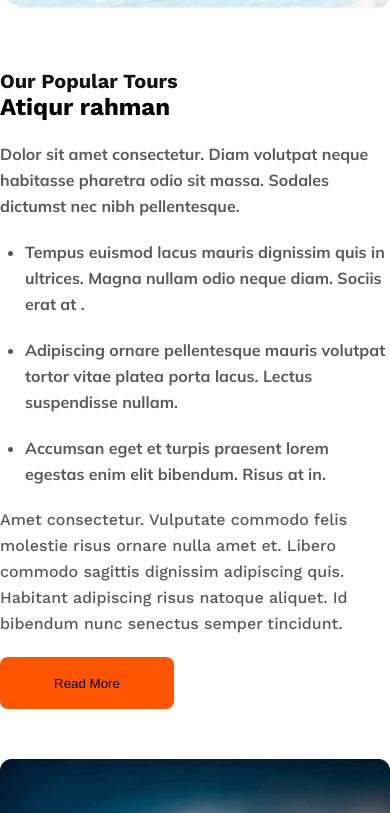
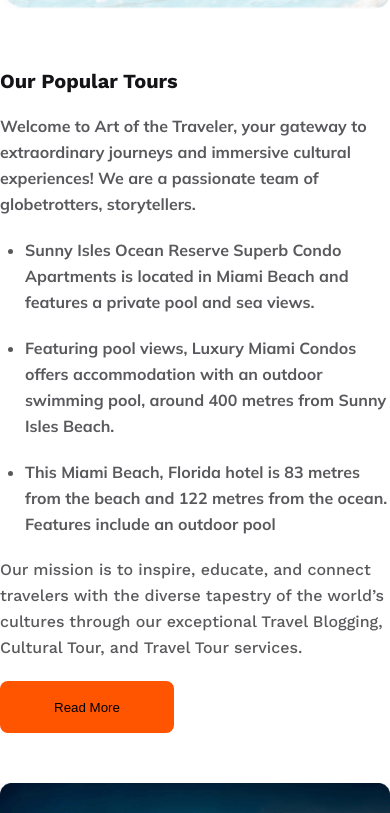
Before and after one commit to AtiqurRahmanAtik/programming-hero-assignment-2, a plain HTML site: page index.html in a window 390 px wide. Shown: the part 912-1725 px from the top of the page. Drawn offline with nearby package versions, Linux system fonts and the light colour scheme.

```diff
--- a/index.html
+++ b/index.html
@@ -85,24 +85,22 @@
             <div class="Popular_child">
 
               <h2 class="Primary_text">Our Popular Tours</h2>
-              <h1>Atiqur rahman</h1>
+
 
               <p class="popular_des">
-                Dolor sit amet consectetur. Diam volutpat neque habitasse pharetra
-                odio sit massa. Sodales dictumst nec nibh pellentesque.
+                Welcome to Art of the Traveler, your gateway to extraordinary journeys and immersive cultural experiences! We are a passionate team of globetrotters, storytellers.
               </p>
 
               <ul class="popular_list">
-                  <li>Tempus euismod lacus mauris dignissim quis in ultrices. Magna nullam odio neque diam. Sociis erat at .</li>
+                  <li>Sunny Isles Ocean Reserve Superb Condo Apartments is located in Miami Beach and features a private pool and sea views.</li>
 
-                  <li>Adipiscing ornare pellentesque mauris volutpat tortor vitae platea porta lacus. Lectus suspendisse nullam.</li>
+                  <li>Featuring pool views, Luxury Miami Condos offers accommodation with an outdoor swimming pool,  around 400 metres from Sunny Isles Beach.</li>
 
-                  <li> Accumsan eget et turpis praesent lorem egestas enim elit bibendum. Risus at in.</li>
+                  <li> This Miami Beach, Florida hotel is 83 metres from the beach and 122 metres from the ocean. Features include an outdoor pool</li>
 
                 </ul>
 
-                <p class="last_des ">Amet consectetur. Vulputate commodo felis molestie risus
-                  ornare nulla amet et. Libero commodo sagittis dignissim adipiscing quis. Habitant adipiscing risus natoque aliquet. Id bibendum nunc senectus semper tincidunt. </p>
+                <p class="last_des ">Our mission is to inspire, educate, and connect travelers with the diverse tapestry of the world’s cultures through our exceptional Travel Blogging, Cultural Tour, and Travel Tour services. </p>
 
 
                   <button class="primary_btn">Read More</button>
@@ -130,7 +128,7 @@
 
 
           <h2 class="choose_title">Why Choose Us</h2>
-          <p class="choose_des">Dolor sit amet consectetur. Diam volutpat neque habitasse pharetra odio sit massa. Sodales dictumst nec nibh pellentesque.</p>
+          <p class="choose_des">A little fact I love is that simply the act of planning travel puts us in the same psychologically happy place as being at a destination.</p>
 
 
           <div class="choose_container">
@@ -139,7 +137,7 @@
                  <span class="handpic_icon"><i class="fa-solid fa-hotel"></i></span>
 
               <h3 class="handpic_title">Handpicked Hotels</h3>
-              <p class="handpic_des">Amet consectetur. Vulputate commodo felis molestie risus  ornare nulla amet et. Libero commodo sagittis dignissim adipiscing quis. Habitant adipiscing risus natoque aliquet. </p>
+              <p class="handpic_des">Find the ideal Hand Picked Hotel for your break, whether you’re looking for luxury country hotels or an upmarket hotel and spa. </p>
               </div>
 
               <div class="world_class">
@@ -174,7 +172,7 @@
                       </defs>
                     </svg></span>
                     <h3 class="handpic_title">World Class Service</h3>
-                    <p class="handpic_des">Amet consectetur. Vulputate commodo felis molestie risus  ornare nulla amet et. Libero commodo sagittis dignissim adipiscing quis. Habitant adipiscing risus natoque aliquet. </p>
+                    <p class="handpic_des">Our Services. World Class Travel offers you a very wide range of services and accommodation deals in Israel: Hotel Bookings • Organized & Guided Tours  </p>
 
 
               </div>
@@ -257,7 +255,7 @@
                   </defs>
                 </svg></span>
                 <h3 class="handpic_title">Best Price Guarantee</h3>
-                <p class="handpic_des">Amet consectetur. Vulputate commodo felis molestie risus  ornare nulla amet et. Libero commodo sagittis dignissim adipiscing quis. Habitant adipiscing risus natoque aliquet. </p>
+                <p class="handpic_des">Our Best Price Guarantee means that you can be sure of booking at the best rate. If you find a lower price elsewhere within 24 hours  </p>
           </div>
 
         </section>
@@ -271,7 +269,7 @@
                 Choose Your Destination
             </h2>
             <p class="destination_des">
-                Dolor sit amet consectetur. Diam volutpat neque habitasse pharetra odio sit massa. Sodales dictumst nec nibh pellentesque.
+                We help you choose your next holiday destination thanks to complete and well detailed guides and tips that will help you make the best of your journey!
             </p>
 
             <div class="grid-container">
@@ -358,7 +356,7 @@
                 </h2>
              </div>
 
-             <p class="footer_des">Lorem ipsum dolor sit amet consectetur. Nulla sit viverra morbi vitae blandit orci potenti vulputate. Leo erat maecenas vitae elementum ultricies nullam. </p>
+             <p class="footer_des">The Bangladesh Travels is a travel agency and tour operator managed by a professional and experienced team strives to provide its best services to the valued . </p>
 
              <ul class="footer_icon">
               <li><i class="fa-brands fa-twitter"></i></li>
```
